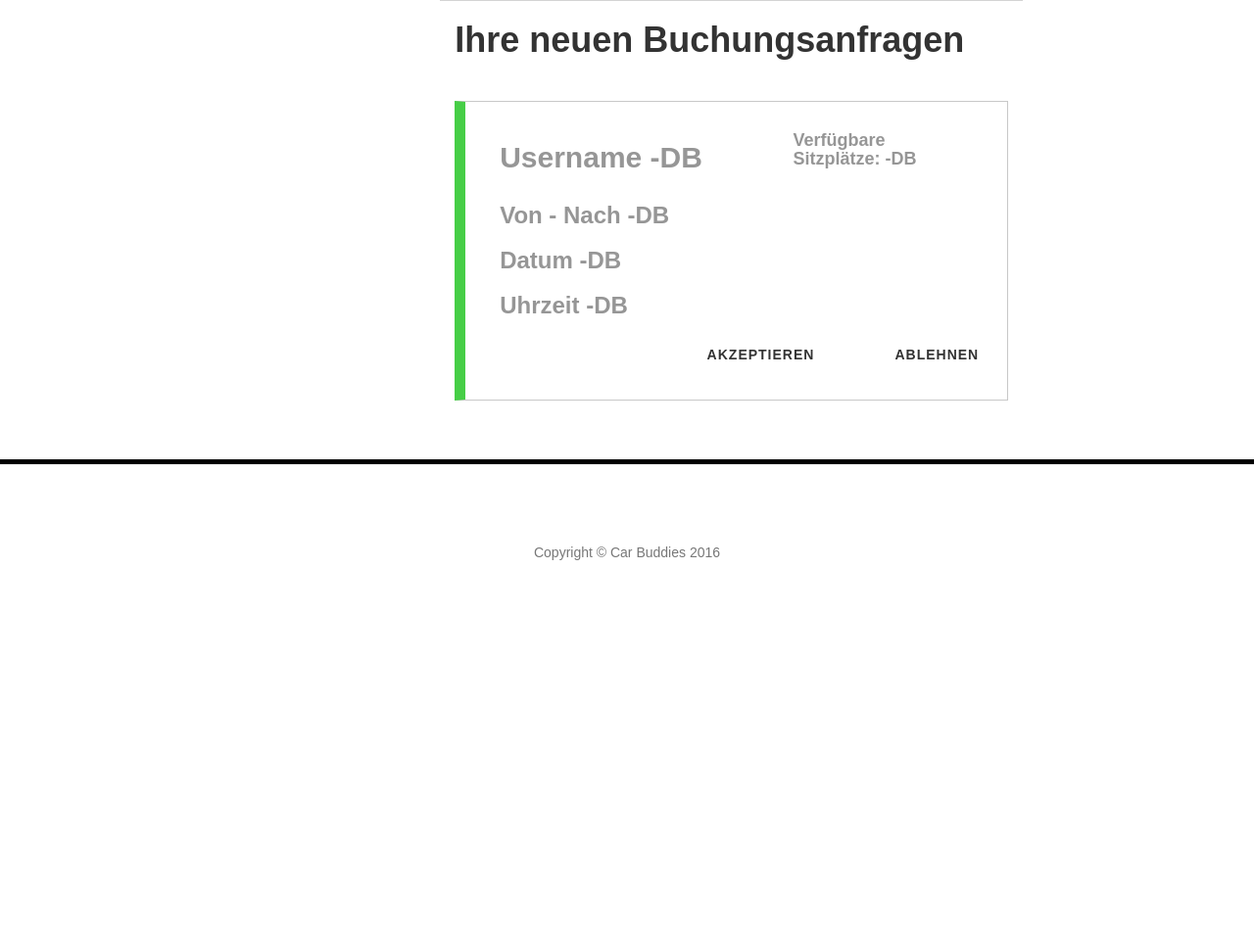
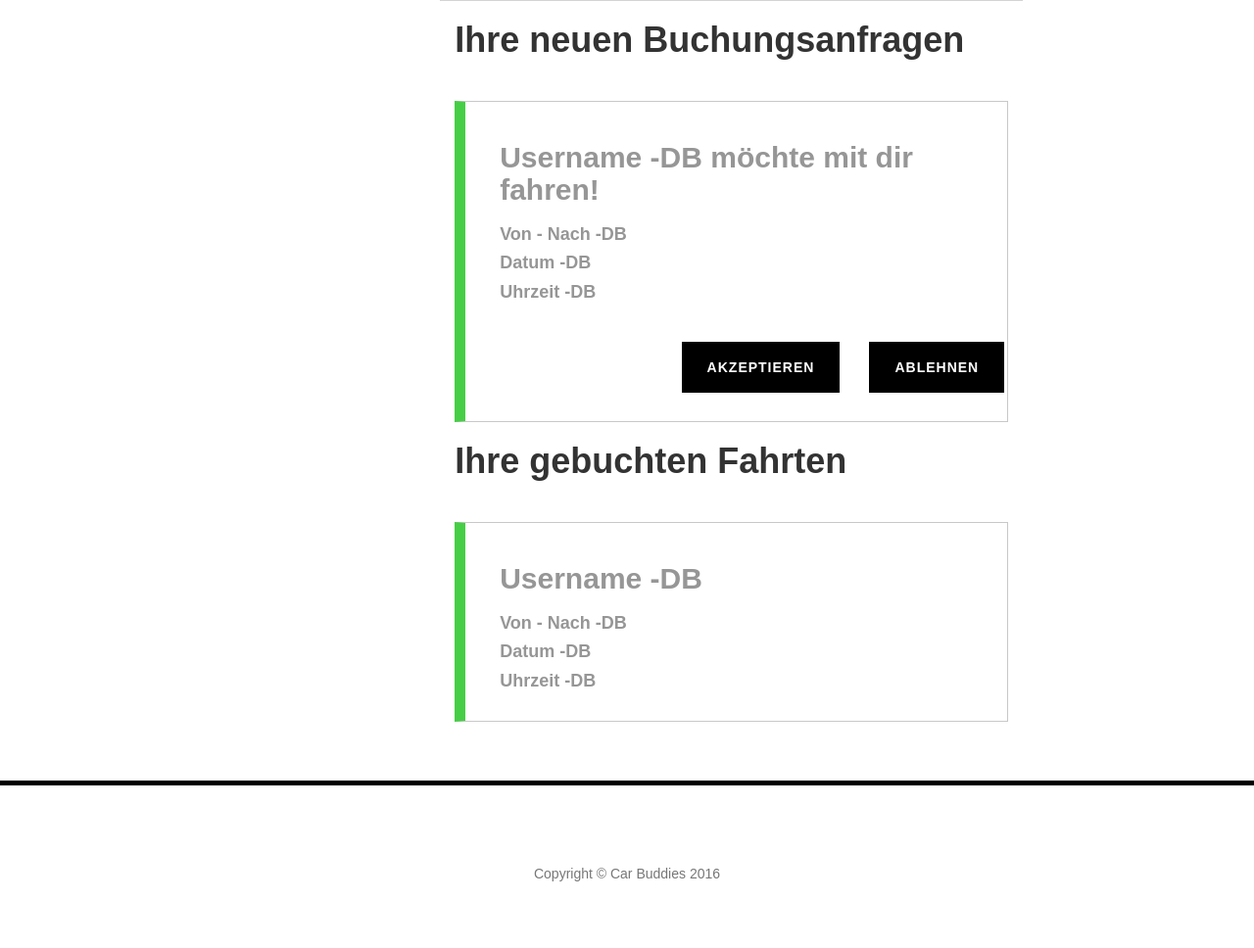
Before and after one commit to Razual/carbuddies, a PHP site: page /views/account.html in a window 1280 px wide; the page is wider, and only the part inside the window is pictured. Shown: the part 1144-2112 px from the top of that part at 98% size. Before the commit the page ends 1716 px from the top of that part, so only its background shows below. Run offline with PHP 8.4, Linux system fonts and the light colour scheme; some libraries are stand-ins or nearby versions.

Commit message:
Benutzerkonto

```diff
--- a/css/account.css
+++ b/css/account.css
@@ -35,7 +35,7 @@
     }
 
 
-/* Kontaktinformationen  */
+/* Kontaktinformationen ======================================= */
 
     .user_contactinformation_cart {
         border: 1px solid lightgray;
@@ -99,6 +99,7 @@
     }
 
 
+/* Buchungsanfragen ======================================= */
 
 
     /* TITLE */
@@ -128,29 +129,43 @@
 
     /* BUTTONS */
 
-        .btn_booking {
-            background-color: #46CE46;
+        .btn_accept {
+            background-color: black;
             color: white;
             transition: background 170ms ease-in-out;
             margin-top: 30px;
             margin-bottom: 9px;
         }
 
-        .btn_booking:hover {
-            background-color:black;
+        .btn_accept:hover {
+            background-color:#46CE46;
             color: white !important;
         }
 
 
-        .btn_notice {
-            background-color: #46CE46;
+        .btn_reject {
+            background-color: black;
             color: white;
             transition: background 170ms ease-in-out;
             margin-top: 30px;
             margin-bottom: 9px;
         }
 
-        .btn_notice:hover {
-            background-color:black;
+        .btn_reject:hover {
+            background-color:#46CE46;
             color: white !important;
         }
+
+
+
+/* Meine gebuchten Fahrten ======================================= */
+
+
+    /* KARTE */
+    .my_booking_rides {
+        border: 1px solid #C8C8C8;
+        color: #969696;
+        padding: 20px;
+        border-left: 11px solid #46CE46 !important;
+        margin-top: 32px;
+    }
--- a/views/account.html
+++ b/views/account.html
@@ -216,7 +216,6 @@
                             </div>
                         </div>
 
-
                         <!-- NEUE Buchungsanfragen  -->
                         <div class="col-lg-12 col-md-12 col-sm-12 col-xs-12" id="new_booking_requets">
                             <div class="new_booking_requets_title">
@@ -224,27 +223,42 @@
                             </div>
                             <div class="col-lg-12 col-md-12 col-sm-12 col-xs-12 new_booking_requets">
                                 <!--  -->
-                                <div class="col-lg-7 col-sm-7 col-xs-12">
-                                    <h2 id="username">Username -DB</h2>
-                                </div>
-                                <div class="col-lg-5 col-sm-5 col-xs-12 mt44">
-                                    <h4 id="available_seats">Verfügbare Sitzplätze: -DB</h4>
+                                <div class="col-lg-12 col-sm-12 col-xs-12">
+                                    <h2 id="username">Username -DB möchte mit dir fahren! </h2>
                                 </div>
                                 <div class="col-lg-12 col-sm-12 col-xs-12">
-                                    <h3 id="from_toward">Von  -  Nach -DB</h3>
-                                    <h3 id="date">Datum -DB</h3>
-                                    <h3 id="time">Uhrzeit -DB</h3>
+                                    <h4 id="from_toward">Von  -  Nach -DB</h4>
+                                    <h4 id="date">Datum -DB</h4>
+                                    <h4 id="time">Uhrzeit -DB</h4>
                                 </div>
                                 <!-- BUTTONS =========== -->
                                 <div class="col-lg-12 col-md-12 col-sm-12 col-xs-12 car__btn_section">
                                     <!-- ANMELDEN -->
                                     <div class="col-lg-9 col-md-9 col-sm-9 col-xs-12 text-right" id="btn_accept">
-                                        <a class="btn btn_accept" href="Verlinkung zur Stratseite, wenn anmelde Daten stimmen">Akzeptieren</a>
+                                        <a class="btn btn_accept">Akzeptieren</a>
                                     </div>
                                     <!-- NEUES KONTO  -->
                                     <div class="col-lg-3 col-md-3 col-sm-3 col-xs-12 text-right" id="btn_reject">
-                                        <a class="btn btn_reject" href="Verlinkung zum New Account Formular">Ablehnen</a>
+                                        <a class="btn btn_reject">Ablehnen</a>
                                     </div>
+                                </div>
+                            </div>
+                        </div>
+
+                        <!-- Meine Fahrten  -->
+                        <div class="col-lg-12 col-md-12 col-sm-12 col-xs-12" id="my_booking_rides">
+                            <div class="my_booking_rides_title">
+                                <h1>Ihre gebuchten Fahrten</h1>
+                            </div>
+                            <div class="col-lg-12 col-md-12 col-sm-12 col-xs-12 my_booking_rides">
+                                <!--  -->
+                                <div class="col-lg-12 col-sm-12 col-xs-12">
+                                    <h2 id="username">Username -DB</h2>
+                                </div>
+                                <div class="col-lg-12 col-sm-12 col-xs-12">
+                                    <h4 id="from_toward">Von  -  Nach -DB</h4>
+                                    <h4 id="date">Datum -DB</h4>
+                                    <h4 id="time">Uhrzeit -DB</h4>
                                 </div>
                             </div>
                         </div>
```
